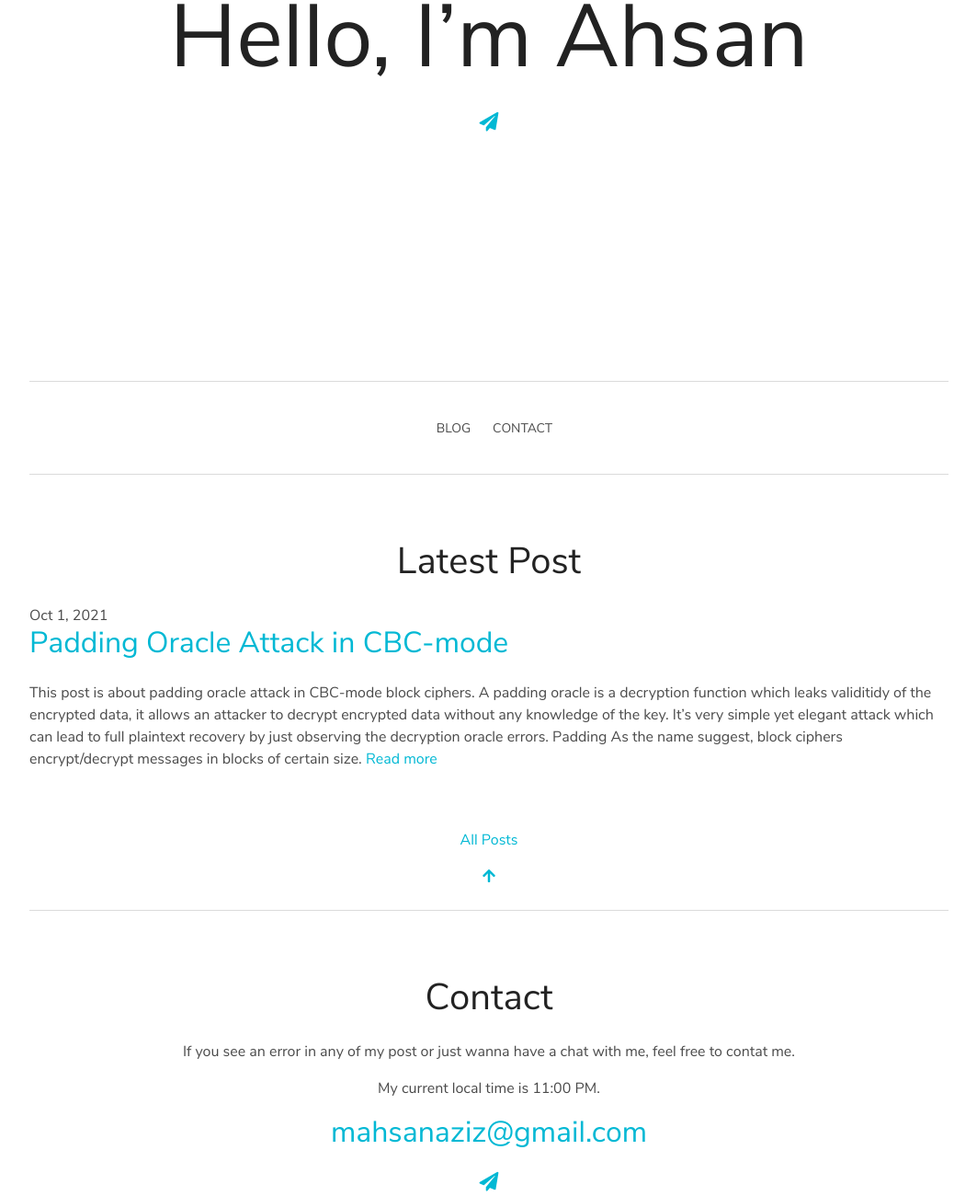
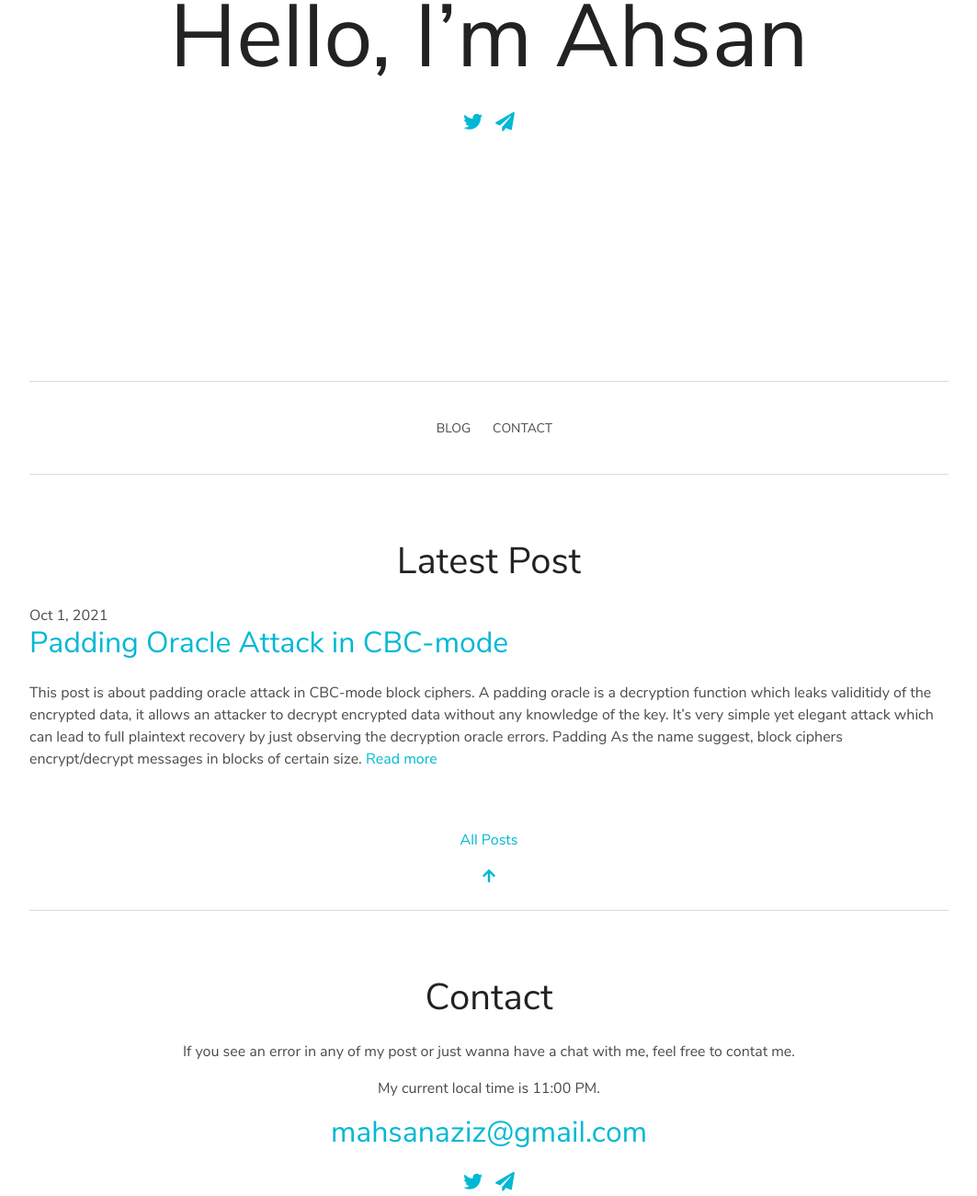
Before and after one commit to spaceintotime/spaceintotime.github.io, a plain HTML site: page index.html in a window 1280 px wide. Shown: the part 260-1560 px from the top of the page at 92% size, without its empty margins (108-1171 px from the left). Drawn offline with Linux system fonts and the light colour scheme.

Commit message:
deploy: spaceintotime/testing@61795688bde4d1dac47ed800b15577df69478c8f

```diff
--- a/index.html
+++ b/index.html
@@ -34,6 +34,9 @@
 </div>
 <div class="fade-in three">
 <div class=social-icons>
+<a href=https://twitter.com/hsanaziz>
+<i class="fab fab fa-twitter"></i>
+</a>
 <a href=mailto:mahsanaziz@gmail.com>
 <i class="fas fab fa-paper-plane"></i>
 </a>
@@ -92,6 +95,9 @@
 <a href=mailto:mahsanaziz@gmail.com>mahsanaziz@gmail.com</a>
 </h3>
 <div class=social-icons>
+<a href=https://twitter.com/hsanaziz>
+<i class="fab fab fa-twitter"></i>
+</a>
 <a href=mailto:mahsanaziz@gmail.com>
 <i class="fas fab fa-paper-plane"></i>
 </a>
```
